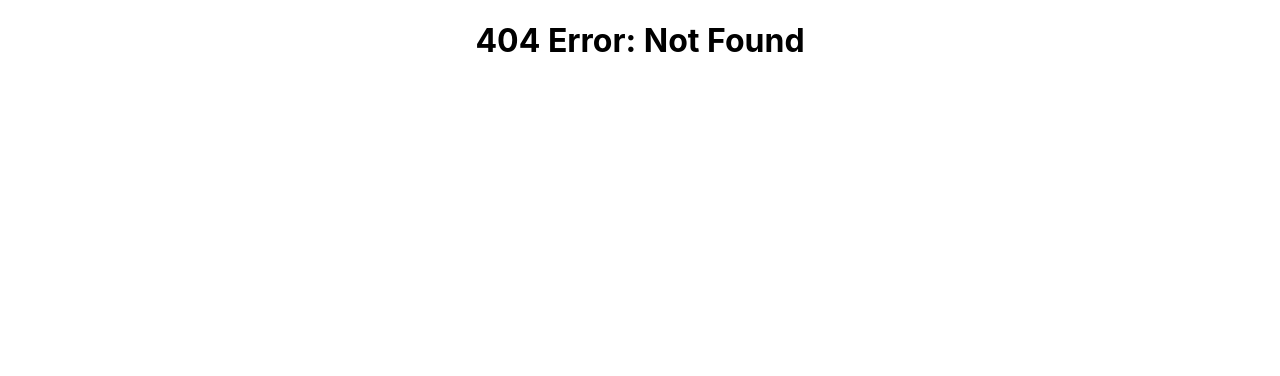
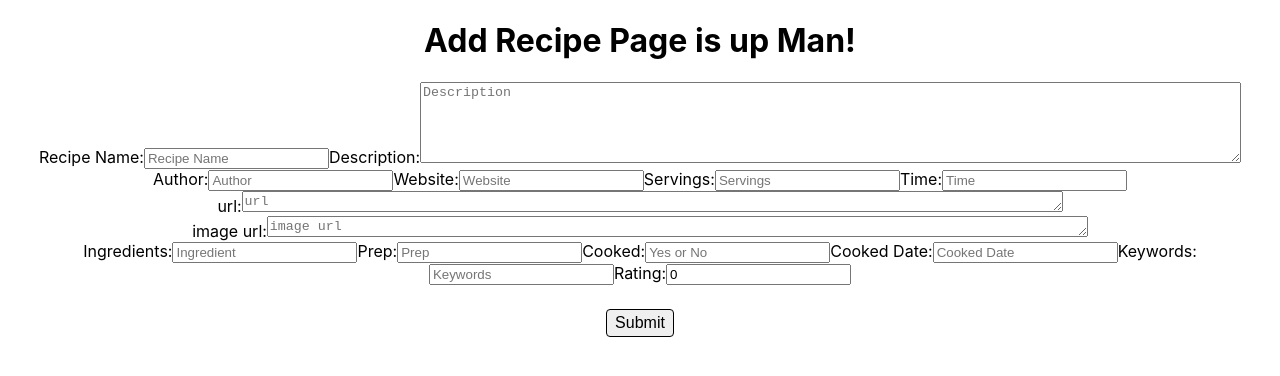
Before and after one commit to tpsnugget/RecipeApp, a React (Create React App) app in the folder client/: page /AddRecipe in a window 1280 px wide. Before the commit this address had no page. Shown: the top 376 px of the page. Built offline with nearby package versions, Linux system fonts and the light colour scheme; the HTML template or start-up script is replaced by a standard one.

Commit message:
Added AddRecipe logic and it works.

```diff
--- /dev/null
+++ b/client/src/AddRecipe.js
@@ -0,0 +1,263 @@
+import React, { Component } from "react"
+import "./AddRecipe.css"
+import axios from "axios"
+
+class AddRecipe extends Component {
+
+   constructor(props) {
+      super(props)
+      this.state = {
+         title: "",
+         descriptions: "",
+         author: "",
+         website: "",
+         url: "",
+         image: "",
+         servings: "",
+         time: "",
+         ingredients: [""],
+         prep: [""],
+         cooked: "",
+         cooked_date: "",
+         keywords: [""],
+         rating: 0
+      }
+      this.handleChange = this.handleChange.bind(this)
+      this.handleSubmit = this.handleSubmit.bind(this)
+   }
+
+   handleChange(e) {
+      this.setState({
+         [e.target.name]: e.target.value
+      })
+   }
+
+   handleSubmit(e){
+      e.preventDefault()
+
+      const newRecipe = {
+         title: this.state.title,
+         descriptions: this.state.descriptions,
+         author: this.state.author,
+         website: this.state.website,
+         url: this.state.url,
+         image: this.state.iage,
+         servings: this.state.servings,
+         time: this.state.time,
+         ingredients:this.state.ingredients,
+         prep: [this.state.prep],
+         cooked: this.state.cooked,
+         cooked_date: this.state.cooked_date,
+         keywords: [this.state.keywords],
+         rating: this.state.rating
+      }
+
+      axios.post("http://localhost:9000/recipes", newRecipe)
+         .then((response) => {
+            console.log(response)
+            if (response.data.name === "MongoError") {
+               // this.setState({
+               //    loggedInId: false,
+               //    snackBarOpen: true,
+               //    msg: "Those login credentials have already been used"
+               // })
+            } else {
+               // this.setState({
+               //    loggedInId: response.data._id
+               // })
+            }
+         })
+         .catch((err) => console.log(err))
+
+      this.setState({
+         title: "",
+         descriptions: "",
+         author: "",
+         website: "",
+         url: "",
+         image: "",
+         servings: "",
+         time: "",
+         ingredients: [""],
+         prep: [""],
+         cooked: "",
+         cooked_date: "",
+         keywords: [""],
+         rating: 0
+      })
+   }
+
+   render() {
+
+      const { title, descriptions, author, website, url, image, servings, time,
+         ingredients, prep, cooked, cooked_date, keywords, rating }
+         = this.state
+
+      return (
+         <div>
+            <form onSubmit={this.handleSubmit} action="" method="post">
+               <h1>Add Recipe Page is up Man!</h1>
+
+               <div>
+                  <label>Recipe Name:
+                  <input
+                        type="text"
+                        placeholder="Recipe Name"
+                        name="title"
+                        value={title}
+                        onChange={this.handleChange}>
+                     </input>
+                  </label>
+
+                  <label>Description:
+                  <textarea
+                        type="text"
+                        rows="5"
+                        cols="100"
+                        placeholder="Description"
+                        name="descriptions"
+                        value={descriptions}
+                        onChange={this.handleChange}>
+                     </textarea>
+                  </label>
+               </div>
+
+               <div>
+                  <label>Author:
+                  <input
+                        type="text"
+                        placeholder="Author"
+                        name="author"
+                        value={author}
+                        onChange={this.handleChange}>
+                     </input>
+                  </label>
+
+                  <label>Website:
+                  <input
+                        type="text"
+                        placeholder="Website"
+                        name="website"
+                        value={website}
+                        onChange={this.handleChange}>
+                     </input>
+                  </label>
+
+                  <label>Servings:
+                  <input
+                        type="text"
+                        placeholder="Servings"
+                        name="servings"
+                        value={servings}
+                        onChange={this.handleChange}>
+                     </input>
+                  </label>
+
+                  <label>Time:
+                     <input
+                        type="text"
+                        placeholder="Time"
+                        name="time"
+                        value={time}
+                        onChange={this.handleChange}>
+                     </input>
+                  </label>
+               </div>
+
+               <div>
+                  <label>url:
+                  <textarea
+                        type="text"
+                        rows="1"
+                        cols="100"
+                        placeholder="url"
+                        name="url"
+                        value={url}
+                        onChange={this.handleChange}>
+                     </textarea>
+                  </label>
+               </div>
+
+               <div>
+                  <label>image url:
+                  <textarea
+                        type="text"
+                        rows="1"
+                        cols="100"
+                        placeholder="image url"
+                        name="image"
+                        value={image}
+                        onChange={this.handleChange}>
+                     </textarea>
+                  </label>
+               </div>
+
+               <div>
+               <label>Ingredients:
+                     <input
+                        type="text"
+                        placeholder="Ingredient"
+                        name="ingredients"
+                        value={ingredients}
+                        onChange={this.handleChange}>
+                     </input>
+                  </label>
+
+               <label>Prep:
+                     <input
+                        type="text"
+                        placeholder="Prep"
+                        name="prep"
+                        value={prep}
+                        onChange={this.handleChange}>
+                     </input>
+                  </label>
+
+               <label>Cooked:
+                     <input
+                        type="text"
+                        placeholder="Yes or No"
+                        name="cooked"
+                        value={cooked}
+                        onChange={this.handleChange}>
+                     </input>
+                  </label>
+
+               <label>Cooked Date:
+                     <input
+                        type="text"
+                        placeholder="Cooked Date"
+                        name="cooked_date"
+                        value={cooked_date}
+                        onChange={this.handleChange}>
+                     </input>
+                  </label>
+
+               <label>Keywords:
+                     <input
+                        type="text"
+                        placeholder="Keywords"
+                        name="keywords"
+                        value={keywords}
+                        onChange={this.handleChange}>
+                     </input>
+                  </label>
+
+               <label>Rating:
+                     <input
+                        type="text"
+                        placeholder="Rating"
+                        name="rating"
+                        value={rating}
+                        onChange={this.handleChange}>
+                     </input>
+                  </label>
+               </div>
+               <button>Submit</button>
+            </form>
+         </div>
+      )
+   }
+}
+
+export default AddRecipe
--- a/client/src/App.js
+++ b/client/src/App.js
@@ -7,6 +7,7 @@ import Landing from "./Landing"
 import Error from "./Error"
 import Signup from "./Signup"
 import Login from "./Login"
+import AddRecipe from "./AddRecipe"
 import './App.css';
 
 function App() {
@@ -15,6 +16,9 @@ function App() {
     <div className="App">
       <Switch>
         <Route exact path="/recipes/:id" component={Show}>
+        </Route>
+        <Route exact path="/AddRecipe">
+          <AddRecipe />
         </Route>
         <Route exact path="/recipes">
           <Recipes />
--- a/client/src/Login.js
+++ b/client/src/Login.js
@@ -104,7 +104,7 @@ class Login extends Component {
          {isLoggedIn && <Redirect to={{
             pathname: "/recipes",
             state: {
-               referrer: `${first} ${last}`
+               isLoggedIn: true
             }
          }} />}
             <Snackbar
--- a/client/src/NavBar.js
+++ b/client/src/NavBar.js
@@ -22,7 +22,7 @@ class NavBar extends Component {
 
       const { isLoggedIn } = this.state
       const { first, last } = this.props
-      console.log(first, " ", last)
+      console.log("In NavBar.js: ", first, " ", last)
 
       return (
          <div className="NavBar">
--- a/client/src/Recipes.js
+++ b/client/src/Recipes.js
@@ -1,4 +1,5 @@
 import React, { Component, Fragment } from 'react';
+import { Redirect } from "react-router-dom"
 import SideRecipes from "./SideRecipes"
 import axios from "axios"
 import "./Recipes.css"
@@ -42,9 +43,11 @@ class Recipes extends Component {
             keywords: "",
             rating: 0
          }],
-         isLoggedIn: true
+         isLoggedIn: true,
+         addRecipe: false
       }
       this.selectRecipe = this.selectRecipe.bind(this)
+      this.addRecipe = this.addRecipe.bind(this)
    }
 
    selectRecipe(recipe) {
@@ -65,6 +68,12 @@ class Recipes extends Component {
 
    componentDidMount() {
       this.callAPI()
+   }
+
+   addRecipe(){
+      this.setState({
+         addRecipe: true
+      })
    }
 
    render() {
@@ -101,11 +110,14 @@ class Recipes extends Component {
          )
       })
 
+      const { addRecipe } = this.state
+
       return (
          <Fragment>
             <NavBar
                isLoggedIn={this.state.isLoggedIn}
             />
+            {addRecipe && <Redirect to="/AddRecipe"/>}
             <div className="main-container">
                <div className="left-side-container">
                   <SideRecipes
@@ -114,6 +126,7 @@ class Recipes extends Component {
                   />
                </div>
                <div className="right-side-container">
+                  <button onClick={this.addRecipe}>Add Recipe</button>
                   <button>Edit</button>
                   <button>Delete</button>
                   {title !== "" ? <h1>{title}</h1> : (<><h1>Main Recipe Page</h1> <h2>Click on a Recipe to the Left for More Information</h2></>)}
```
Also changed, not shown: client/src/AddRecipe.css (added), 1 other file (tests, documents, lock files or other folders).
